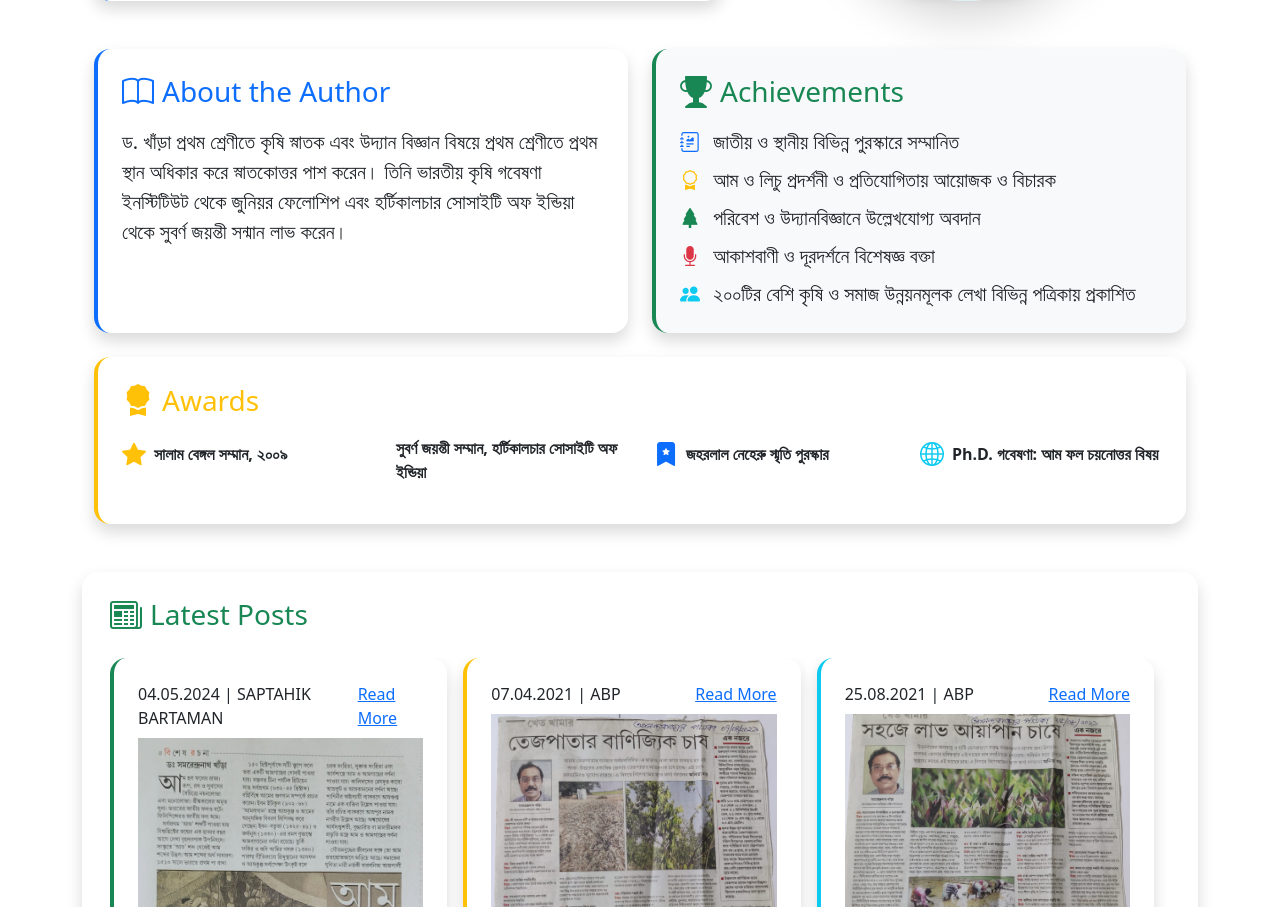
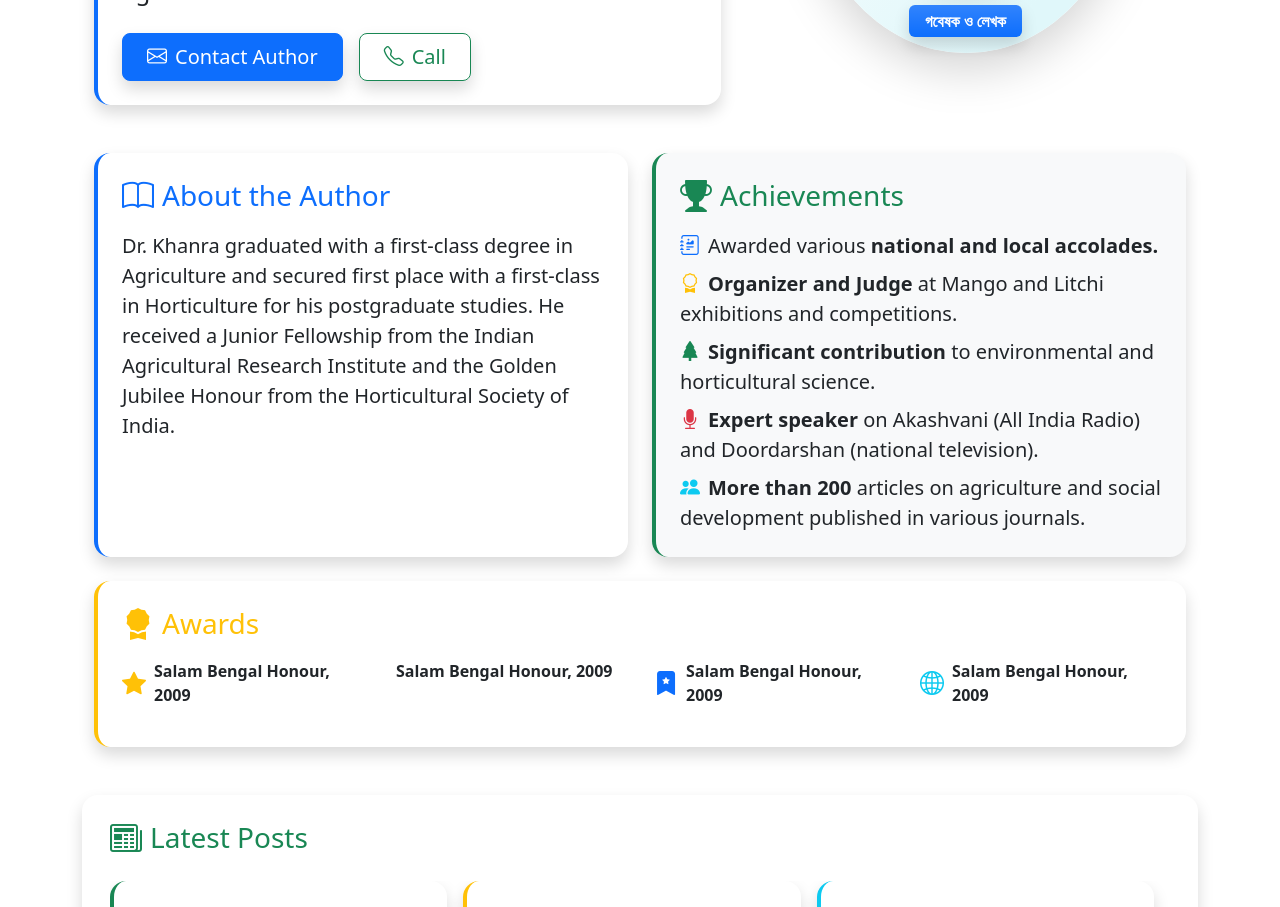
Before and after one commit to drsamarendra/author-drsamarendrakhara, an Angular app: page /home in a window 1280 px wide. Shown: the part 1020-1927 px from the top of the page. Built offline with nearby package versions, Linux system fonts and the light colour scheme.

Commit message:
modified

```diff
--- a/src/assets/json/language_data.json
+++ b/src/assets/json/language_data.json
@@ -29,23 +29,23 @@
         "basicInput":{
             "heading":"Horticulturist, Author & Social Worker",
             "subHeading":"Planting Knowledge, Harvesting Success.",
-            "description":"ড. খাঁড়া হুগলি জেলার গরলগাছা গ্রামের ভূমিপুত্র এবং বর্তমানে পশ্চিমবঙ্গ সরকারের যুগ্ম উদ্যানপালন অধিকর্তা। তাঁর লেখনী ও কৃষি গবেষণায় অসাধারণ অবদান রয়েছে।"
+            "description":"Dr. Khara is a native of Garlgacha village in the Hooghly district and is currently serving as the Joint Director of Horticulture under the Government of West Bengal. He has made remarkable contributions through his writings and agricultural research."
         },
         "aboutAuthor":{
-            "description":"ড. খাঁড়া প্রথম শ্রেণীতে কৃষি স্নাতক এবং উদ্যান বিজ্ঞান বিষয়ে প্রথম শ্রেণীতে প্রথম স্থান অধিকার করে স্নাতকোত্তর পাশ করেন। তিনি ভারতীয় কৃষি গবেষণা ইনস্টিটিউট থেকে জুনিয়র ফেলোশিপ এবং হর্টিকালচার সোসাইটি অফ ইন্ডিয়া থেকে সুবর্ণ জয়ন্তী সন্মান লাভ করেন।"
+            "description":"Dr. Khanra graduated with a first-class degree in Agriculture and secured first place with a first-class in Horticulture for his postgraduate studies. He received a Junior Fellowship from the Indian Agricultural Research Institute and the Golden Jubilee Honour from the Horticultural Society of India."
         },
         "achievements":{
-            "achievement1":"জাতীয় ও স্থানীয় বিভিন্ন পুরস্কারে সম্মানিত",
-            "achievement2":"আম ও লিচু প্রদর্শনী ও প্রতিযোগিতায় আয়োজক ও বিচারক",
-            "achievement3":"পরিবেশ ও উদ্যানবিজ্ঞানে উল্লেখযোগ্য অবদান",
-            "achievement4":"আকাশবাণী ও দূরদর্শনে বিশেষজ্ঞ বক্তা",
-            "achievement5":"২০০টির বেশি কৃষি ও সমাজ উন্নয়নমূলক লেখা বিভিন্ন পত্রিকায় প্রকাশিত"
+            "achievement1":"Awarded various <strong>national and local accolades.</strong>",
+            "achievement2":"<strong>Organizer and Judge</strong> at Mango and Litchi exhibitions and competitions.",
+            "achievement3":"<strong>Significant contribution</strong> to environmental and horticultural science.",
+            "achievement4":"<strong>Expert speaker</strong> on Akashvani (All India Radio) and Doordarshan (national television).",
+            "achievement5":"<strong>More than 200</strong> articles on agriculture and social development published in various journals."
         },
         "awards":{
-            "award1":"সালাম বেঙ্গল সম্মান, ২০০৯",
-            "award2":"সুবর্ণ জয়ন্তী সম্মান, হর্টিকালচার সোসাইটি অফ ইন্ডিয়া",
-            "award3":"জহরলাল নেহেরু স্মৃতি পুরস্কার",
-            "award4":"Ph.D. গবেষণা: আম ফল চয়নোত্তর বিষয়"
+            "award1": "<strong>Salam Bengal Honour, 2009</strong>",
+            "award2": "<strong>Golden Jubilee Honour, Horticultural Society of India</strong>",
+            "award3": "<strong>Jawaharlal Nehru Memorial Award</strong>",
+            "award4": "<strong>Ph.D. Research: Post-harvest Aspects of Mango</strong>"
         }
 
     }
--- a/src/core/feature-components/about/about.component.html
+++ b/src/core/feature-components/about/about.component.html
@@ -5,7 +5,7 @@
   <div class="language-toggle">
     <label class="switch">
       <input type="checkbox" [checked]="isEnglish" (change)="toggleLanguage()" />
-      <span class="slider round">{{ isEnglish ? 'EN' : 'BN' }}</span>
+      <span class="slider round"><span [innerHTML]=" isEnglish ? 'EN' : 'BN' "></span></span>
     </label>
   </div>
 </div>
@@ -18,11 +18,10 @@
           Meet Dr. Samarendra Nath Khara
         </h3>
         <p class="lead fs-4 text-dark mb-4">
-          <span class="fw-bold text-success">{{componentData?.basicInput?.heading}}</span><br>
-          <em class="text-secondary fs-5">"প্রকৃতি ও কৃষির প্রতি ভালোবাসা থেকেই জীবনের পথচলা।"</em><br>
+          <span class="fw-bold text-success"><span [innerHTML]="componentData?.basicInput?.heading"></span></span><br>
+          <em class="text-secondary fs-5">"<span [innerHTML]="componentData?.basicInput?.subHeading"></span>"</em><br>
           <span class="d-block mt-3">
-            ড. খাঁড়া হুগলি জেলার গরলগাছা গ্রামের ভূমিপুত্র এবং বর্তমানে পশ্চিমবঙ্গ সরকারের যুগ্ম উদ্যানপালন অধিকর্তা।
-            তাঁর লেখনী ও কৃষি গবেষণায় অসাধারণ অবদান রয়েছে।
+            <span [innerHTML]="componentData?.basicInput?.description"></span>
           </span>
         </p>
         <div class="d-flex flex-wrap gap-3 mt-4">
@@ -58,9 +57,7 @@
           <i class="bi bi-book me-2 fs-2"></i> About the Author
         </h3>
         <p class="mb-0 text-dark fs-5">
-          ড. খাঁড়া প্রথম শ্রেণীতে কৃষি স্নাতক এবং উদ্যান বিজ্ঞান বিষয়ে প্রথম শ্রেণীতে প্রথম স্থান অধিকার করে
-          স্নাতকোত্তর পাশ করেন। তিনি ভারতীয় কৃষি গবেষণা ইনস্টিটিউট থেকে জুনিয়র ফেলোশিপ এবং হর্টিকালচার সোসাইটি অফ
-          ইন্ডিয়া থেকে সুবর্ণ জয়ন্তী সন্মান লাভ করেন।
+          <span [innerHTML]="componentData?.aboutAuthor?.description"></span>
         </p>
       </div>
     </div>
@@ -70,15 +67,12 @@
           <i class="bi bi-trophy-fill me-2 fs-2"></i> Achievements
         </h3>
         <ul class="list-unstyled mb-0 fs-5">
-          <li class="mb-2"><i class="bi bi-journal-richtext text-primary me-2"></i> জাতীয় ও স্থানীয় বিভিন্ন পুরস্কারে
-            সম্মানিত</li>
-          <li class="mb-2"><i class="bi bi-award text-warning me-2"></i> আম ও লিচু প্রদর্শনী ও প্রতিযোগিতায় আয়োজক ও
-            বিচারক</li>
-          <li class="mb-2"><i class="bi bi-tree-fill text-success me-2"></i> পরিবেশ ও উদ্যানবিজ্ঞানে উল্লেখযোগ্য অবদান
+          <li class="mb-2"><i class="bi bi-journal-richtext text-primary me-2"></i><span [innerHTML]="componentData?.achievements?.achievement1"></span></li>
+          <li class="mb-2"><i class="bi bi-award text-warning me-2"></i><span [innerHTML]="componentData?.achievements?.achievement2"></span></li>
+          <li class="mb-2"><i class="bi bi-tree-fill text-success me-2"></i><span [innerHTML]="componentData?.achievements?.achievement3"></span>
           </li>
-          <li class="mb-2"><i class="bi bi-mic-fill text-danger me-2"></i> আকাশবাণী ও দূরদর্শনে বিশেষজ্ঞ বক্তা</li>
-          <li><i class="bi bi-people-fill text-info me-2"></i> ২০০টির বেশি কৃষি ও সমাজ উন্নয়নমূলক লেখা বিভিন্ন
-            পত্রিকায় প্রকাশিত</li>
+          <li class="mb-2"><i class="bi bi-mic-fill text-danger me-2"></i><span [innerHTML]="componentData?.achievements?.achievement4"></span></li>
+          <li><i class="bi bi-people-fill text-info me-2"></i><span [innerHTML]="componentData?.achievements?.achievement5"></span></li>
         </ul>
       </div>
     </div>
@@ -91,25 +85,25 @@
           <div class="col-md-3 col-6 mb-3">
             <div class="d-flex align-items-center">
               <i class="bi bi-star-fill text-warning fs-4 me-2"></i>
-              <span class="fw-semibold">সালাম বেঙ্গল সম্মান, ২০০৯</span>
+              <span class="fw-semibold" [innerHTML]="componentData?.awards?.award1"></span>
             </div>
           </div>
           <div class="col-md-3 col-6 mb-3">
             <div class="d-flex align-items-center">
               <i class="bi bi-leaf-fill text-success fs-4 me-2"></i>
-              <span class="fw-semibold">সুবর্ণ জয়ন্তী সম্মান, হর্টিকালচার সোসাইটি অফ ইন্ডিয়া</span>
+              <span class="fw-semibold" [innerHTML]="componentData?.awards?.award1"></span>
             </div>
           </div>
           <div class="col-md-3 col-6 mb-3">
             <div class="d-flex align-items-center">
               <i class="bi bi-bookmark-star-fill text-primary fs-4 me-2"></i>
-              <span class="fw-semibold">জহরলাল নেহেরু স্মৃতি পুরস্কার</span>
+              <span class="fw-semibold" [innerHTML]="componentData?.awards?.award1"></span>
             </div>
           </div>
           <div class="col-md-3 col-6 mb-3">
             <div class="d-flex align-items-center">
               <i class="bi bi-globe2 text-info fs-4 me-2"></i>
-              <span class="fw-semibold">Ph.D. গবেষণা: আম ফল চয়নোত্তর বিষয়</span>
+              <span class="fw-semibold" [innerHTML]="componentData?.awards?.award1"></span>
             </div>
           </div>
         </div>
```
